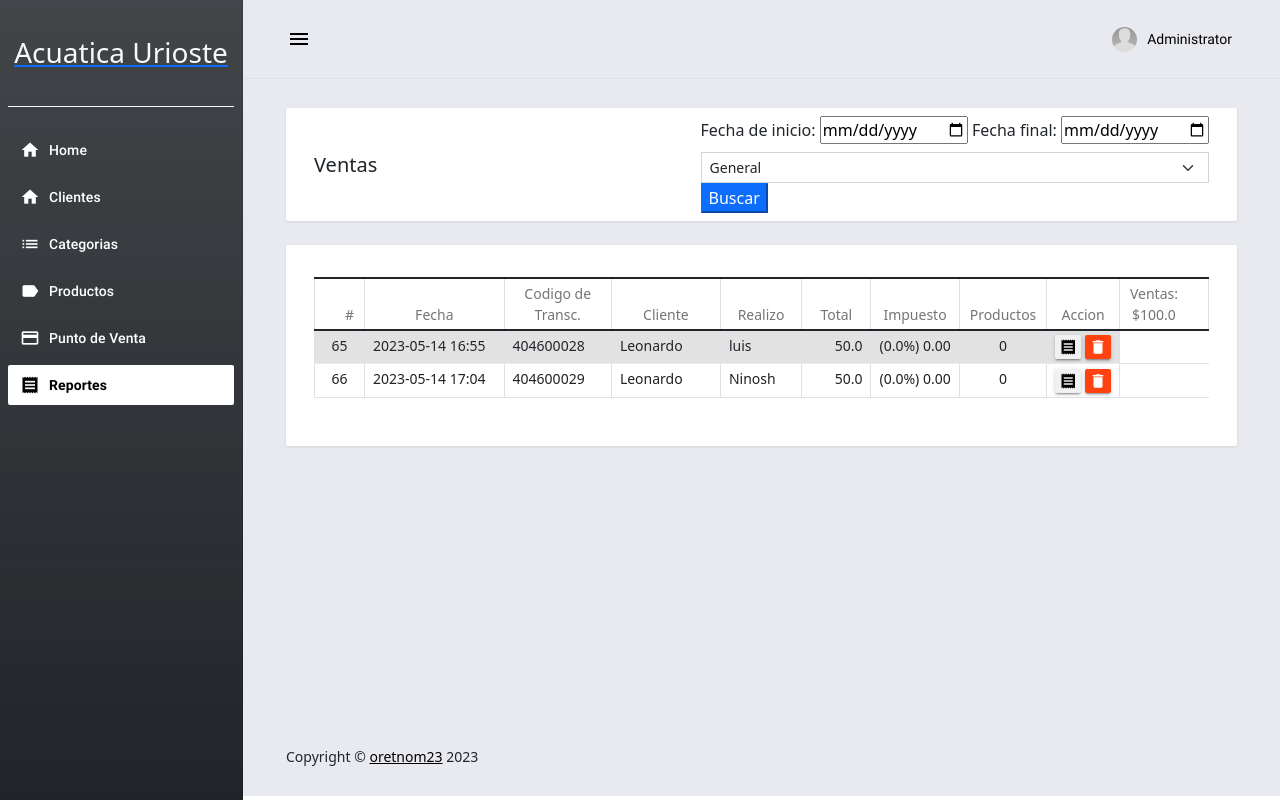
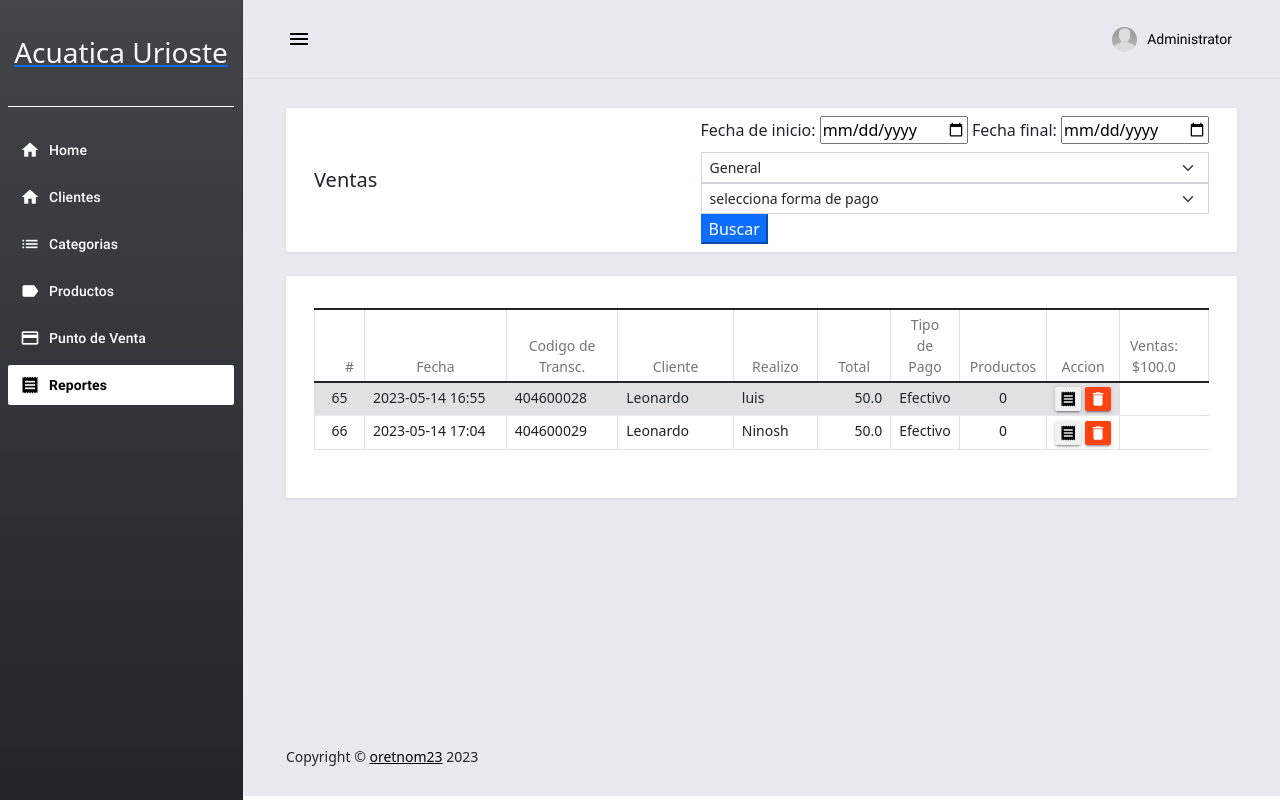
Before and after one commit to luisspe/posUrioste, a Django app: page /sales in a window 1280 px wide. Run offline with Django 3.2, Linux system fonts and the light colour scheme; a user stored in the database is signed in; data comes from the database, SQL or seed files in the repository; some libraries are stand-ins or nearby versions.

Commit message:
cambios tipo de cambio en vista sales y fecha nacimiento agregar cliente

```diff
--- a/posApp/templates/posApp/manage_client.html
+++ b/posApp/templates/posApp/manage_client.html
@@ -43,7 +43,7 @@
             </div>
             <div class="form-group mb-3">
                 <label for="fecha_nacimiento" class="control-label">Fecha Nacimiento</label>
-                <input type="text" name="fecha_nacimiento" id="fecha_nacimiento" class="form-control form-control-sm rounded-0" value="{% if client.fecha_nacimiento %}{{client.fecha_nacimiento}}{% endif %}" required>
+                <input type="text" placeholder="dd/mm/yyyy" name="fecha_nacimiento" id="fecha_nacimiento" class="form-control form-control-sm rounded-0" value="{% if client.fecha_nacimiento %}{{client.fecha_nacimiento}}{% endif %}" required>
             </div>
             <div class="form-group mb-3">
                 <label for="contacto_emergencia" class="control-label">Contacto Emergencia</label>
--- a/posApp/templates/posApp/receipt.html
+++ b/posApp/templates/posApp/receipt.html
@@ -68,8 +68,10 @@
 
             </div>
             <div class="d-flex w-100 align-items-end">
-                <div class="col-6 text-start fw-bold">Impuesto <small>(inclusivo)</small>: {{ transaction.tax|intcomma }}%</div>
-                <div class="col-6 text-end fw-bold">{{ transaction.tax_amount|intcomma|floatformat:2 }}</div>
+                {% if sales %}
+                <div class="col-6 text-start fw-bold">Tipo de pago: {{ sales.tipoPago }}</div>
+                {% endif %}
+
             </div>
             <div class="d-flex w-100 align-items-end">
                 <div class="col-6 text-start fw-bold">Pagado</div>
--- a/posApp/templates/posApp/sales.html
+++ b/posApp/templates/posApp/sales.html
@@ -22,6 +22,22 @@
                         <option value="{{ cliente.id }}">{{ cliente.nombre }} {{ cliente.apellido_paterno  }}</option>
                         {% else %}
                         <option value="{{ cliente.id }}">{{ cliente.nombre }}{{ cliente.apellido_paterno }}</option>
+                        {% endif %}
+                    {% endfor %}
+                </select>
+
+                <select name="formapago_id" id="formapago_id" class="form-select form-select-sm rounded-0" required>
+                    {% if not formapago %}
+                    <option value="" disabled selected></option>
+                    {% else %}
+                    <option value="" disabled></option>
+                    {% endif %}
+                    <option value="" selected>selecciona forma de pago</option>
+                    {% for fpago in formapago  %}
+                        {% if fpago.id == fpago.id %}
+                        <option value="{{ fpago.id }}">{{ fpago.tipo }}</option>
+                        {% else %}
+                        <option value="{{ fpago.id }}">{{ fpago.tipo }}</option>
                         {% endif %}
                     {% endfor %}
                 </select>
@@ -54,7 +70,7 @@
                         <th class="text-center py-1">Cliente</th>
                         <th class="text-center py-1">Realizo</th>
                         <th class="text-center py-1">Total</th>
-                        <th class="text-center py-1">Impuesto</th>
+                        <th class="text-center py-1">Tipo de Pago</th>
                         <th class="text-center py-1">Productos</th>
                         <th class="text-center py-1">Accion</th>
                         <th class="text-center py-1">Ventas: ${{ total }}</th>
@@ -69,7 +85,7 @@
                         <td class="px-2 py-1 text-start">{{ sale.client }}</td>
                         <td class="px-2 py-1 text-start">{{ sale.usuario.username }}</td>
                         <td class="px-2 py-1 text-end">{{ sale.grand_total|intcomma }}</td>
-                        <td class="px-2 py-1 text-end">({{ sale.tax }}%) {{ sale.tax_amount|intcomma:2 }}</td>
+                        <td class="px-2 py-1 text-end">{{ sale.tipoPago }} </td>
                         <td class="px-2 py-1 text-center">{{ sale.item_count|intcomma }}</td>
                         <td class="px-2 py-1 text-center">
                             <button class="mdc-button mdc-button--raised p-1 icon-button filled-button--light mdc-ripple-upgraded view-data" type="button" data-id="{{ sale.id }}" title="View Receipt">
--- a/posApp/views.py
+++ b/posApp/views.py
@@ -379,12 +379,14 @@ def salesList(request):
 
     today = timezone.now()
     clientes = Clientes.objects.all()
+    formapago = FormaPago.objects.all()
 
 
     if request.method == 'GET':
         start_date = request.GET.get('start_date')
         end_date = request.GET.get('end_date')
         cliente = request.GET.get('cliente_id')
+        forma_pago = request.GET.get('formapago_id')
         query = request.GET.get('q')
 
 
@@ -392,9 +394,6 @@ def salesList(request):
         if start_date and end_date and cliente:
             sales = Sales.objects.filter(date_added__range=(start_date, end_date), client=cliente)
             total_money = Sales.objects.filter(date_added__range=(start_date, end_date)).aggregate(Sum('grand_total'))['grand_total__sum']
-
-
-
 
 
         elif start_date and end_date:
@@ -406,11 +405,30 @@ def salesList(request):
             sales = Sales.objects.filter(date_added__range=(start_date, end_date))
             total_money = Sales.objects.filter(date_added__range=(start_date, end_date)).aggregate(Sum('grand_total'))['grand_total__sum']
 
+        elif start_date and end_date and forma_pago:
+            # Convertir a objetos de fecha
+            #start_date = datetime.datetime(start_date)
+            #end_date = datetime.datetime(end_date) + datetime.timedelta(days=1)
+
+            # Filtrar ventas por rango de fechas
+            sales = Sales.objects.filter(date_added__range=(start_date, end_date), tipoPago=forma_pago)
+            total_money = Sales.objects.filter(date_added__range=(start_date, end_date), tipoPago=forma_pago).aggregate(Sum('grand_total'))['grand_total__sum']
+
+        elif forma_pago:
+            sales = Sales.objects.filter(tipoPago=forma_pago)
+            total_money = Sales.objects.filter(tipoPago=forma_pago).aggregate(Sum('grand_total'))['grand_total__sum']
+
         elif cliente:
         # Perform the search and return the results
 
             sales = Sales.objects.filter(client=cliente)
             total_money = Sales.objects.filter(client=cliente).aggregate(Sum('grand_total'))['grand_total__sum']
+
+        elif cliente and forma_pago:
+        # Perform the search and return the results
+
+            sales = Sales.objects.filter(client=cliente, tipoPago=forma_pago)
+            total_money = Sales.objects.filter(client=cliente, tipoPago=forma_pago).aggregate(Sum('grand_total'))['grand_total__sum']
 
         else:
             # Obtener todas las ventas
@@ -429,6 +447,7 @@ def salesList(request):
                 data[field.name] = getattr(sale,field.name)
         data['items'] = salesItems.objects.filter(sale_id = sale).all()
         data['client'] = sale.client
+        data['tipoPago'] =sale.tipoPago
         data['usuario'] = sale.usuario
         data['item_count'] = len(data['items'])
         if 'tax_amount' in data:
@@ -444,7 +463,7 @@ def salesList(request):
         'page_title':'Sales Transactions',
         'sale_data':sale_data,
         'total': total_money,
-
+        'formapago': formapago,
         'clientes': clientes
 
     }
```
